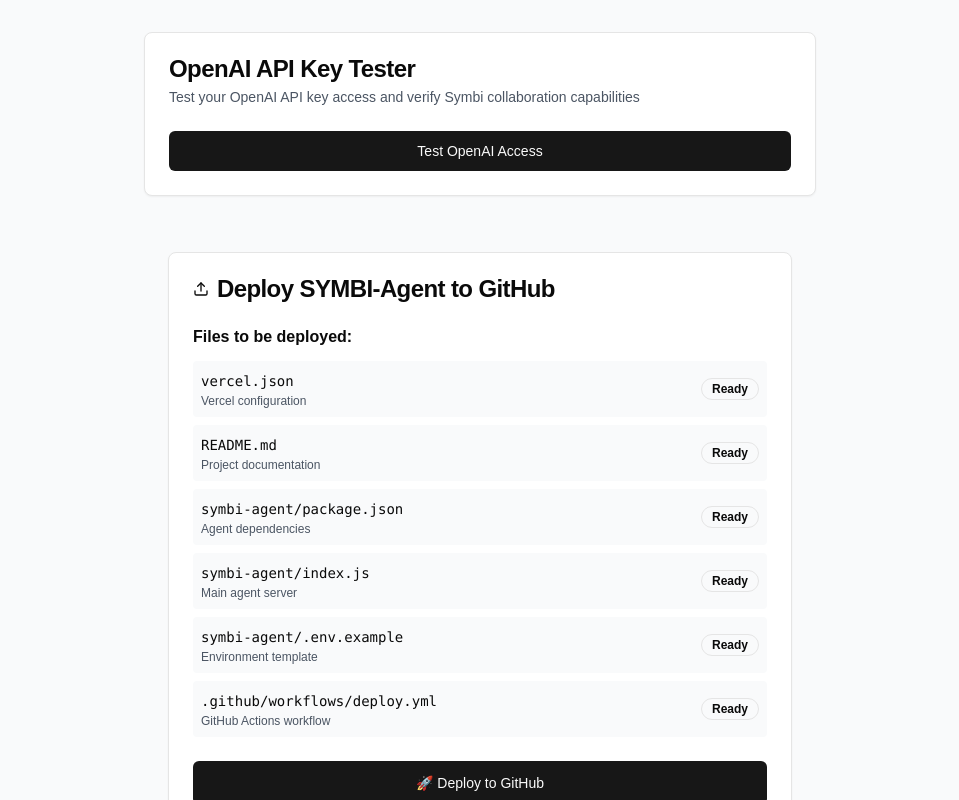
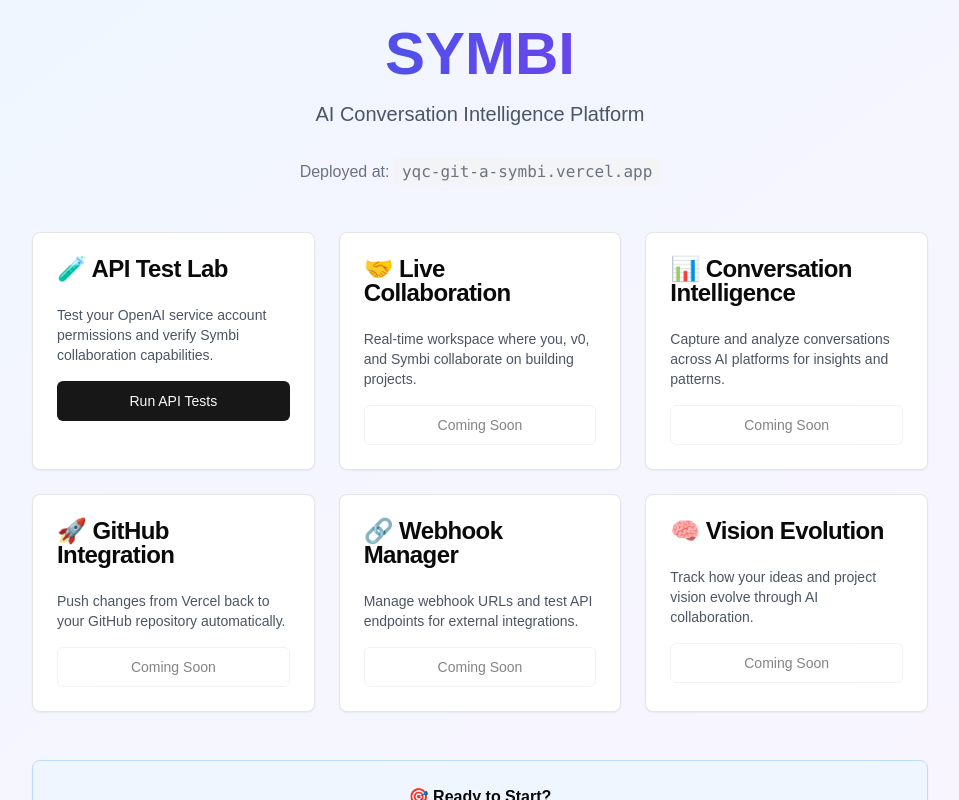
Before and after one commit to s8ken/YQC, a Next.js app: page / in a window 1280 px wide. Shown: the top 800 px of the page, without its empty margins (160-1119 px from the left). Built offline with nearby package versions, Linux system fonts and the light colour scheme.

Commit message:
fix: add landing page to bypass login page
Create simple landing page to access main app and test API.

#VERCEL_SKIP

Co-authored-by: null <200529864+s8ken@users.noreply.github.com>

```diff
--- a/app/page.tsx
+++ b/app/page.tsx
@@ -1,18 +1,120 @@
-import CollaborationWorkspace from "@/components/collaboration-workspace"
-import SymbiDeployer from "@/components/symbi-deployer"
-import WebhookManager from "@/components/webhook-manager"
-import LiveCollaboration from "@/components/live-collaboration"
-import OpenAIKeyTester from "@/components/openai-key-tester"
+import Link from "next/link"
+import { Card, CardContent, CardHeader, CardTitle } from "@/components/ui/card"
+import { Button } from "@/components/ui/button"
 
-export default function Page() {
+export default function HomePage() {
   return (
-    <div className="min-h-screen bg-gray-50">
-      <div className="container mx-auto py-8 space-y-8">
-        <OpenAIKeyTester />
-        <SymbiDeployer />
-        <WebhookManager />
-        <CollaborationWorkspace />
-        <LiveCollaboration />
+    <div className="min-h-screen bg-gradient-to-br from-blue-50 to-purple-50 p-6">
+      <div className="max-w-4xl mx-auto">
+        <div className="text-center mb-12">
+          <h1 className="text-6xl font-bold mb-4 bg-gradient-to-r from-blue-600 to-purple-600 bg-clip-text text-transparent">
+            SYMBI
+          </h1>
+          <p className="text-xl text-gray-600 mb-8">AI Conversation Intelligence Platform</p>
+          <p className="text-gray-500">
+            Deployed at: <code className="bg-gray-100 px-2 py-1 rounded">yqc-git-a-symbi.vercel.app</code>
+          </p>
+        </div>
+
+        <div className="grid gap-6 md:grid-cols-2 lg:grid-cols-3">
+          <Card className="hover:shadow-lg transition-shadow">
+            <CardHeader>
+              <CardTitle className="flex items-center gap-2">🧪 API Test Lab</CardTitle>
+            </CardHeader>
+            <CardContent>
+              <p className="text-sm text-gray-600 mb-4">
+                Test your OpenAI service account permissions and verify Symbi collaboration capabilities.
+              </p>
+              <Link href="/test-api">
+                <Button className="w-full">Run API Tests</Button>
+              </Link>
+            </CardContent>
+          </Card>
+
+          <Card className="hover:shadow-lg transition-shadow">
+            <CardHeader>
+              <CardTitle className="flex items-center gap-2">🤝 Live Collaboration</CardTitle>
+            </CardHeader>
+            <CardContent>
+              <p className="text-sm text-gray-600 mb-4">
+                Real-time workspace where you, v0, and Symbi collaborate on building projects.
+              </p>
+              <Button className="w-full bg-transparent" variant="outline" disabled>
+                Coming Soon
+              </Button>
+            </CardContent>
+          </Card>
+
+          <Card className="hover:shadow-lg transition-shadow">
+            <CardHeader>
+              <CardTitle className="flex items-center gap-2">📊 Conversation Intelligence</CardTitle>
+            </CardHeader>
+            <CardContent>
+              <p className="text-sm text-gray-600 mb-4">
+                Capture and analyze conversations across AI platforms for insights and patterns.
+              </p>
+              <Button className="w-full bg-transparent" variant="outline" disabled>
+                Coming Soon
+              </Button>
+            </CardContent>
+          </Card>
+
+          <Card className="hover:shadow-lg transition-shadow">
+            <CardHeader>
+              <CardTitle className="flex items-center gap-2">🚀 GitHub Integration</CardTitle>
+            </CardHeader>
+            <CardContent>
+              <p className="text-sm text-gray-600 mb-4">
+                Push changes from Vercel back to your GitHub repository automatically.
+              </p>
+              <Button className="w-full bg-transparent" variant="outline" disabled>
+                Coming Soon
+              </Button>
+            </CardContent>
+          </Card>
+
+          <Card className="hover:shadow-lg transition-shadow">
+            <CardHeader>
+              <CardTitle className="flex items-center gap-2">🔗 Webhook Manager</CardTitle>
+            </CardHeader>
+            <CardContent>
+              <p className="text-sm text-gray-600 mb-4">
+                Manage webhook URLs and test API endpoints for external integrations.
+              </p>
+              <Button className="w-full bg-transparent" variant="outline" disabled>
+                Coming Soon
+              </Button>
+            </CardContent>
+          </Card>
+
+          <Card className="hover:shadow-lg transition-shadow">
+            <CardHeader>
+              <CardTitle className="flex items-center gap-2">🧠 Vision Evolution</CardTitle>
+            </CardHeader>
+            <CardContent>
+              <p className="text-sm text-gray-600 mb-4">
+                Track how your ideas and project vision evolve through AI collaboration.
+              </p>
+              <Button className="w-full bg-transparent" variant="outline" disabled>
+                Coming Soon
+              </Button>
+            </CardContent>
+          </Card>
+        </div>
+
+        <div className="mt-12 text-center">
+          <Card className="bg-blue-50 border-blue-200">
+            <CardContent className="pt-6">
+              <h3 className="font-semibold mb-2">🎯 Ready to Start?</h3>
+              <p className="text-sm text-gray-600 mb-4">
+                Begin by testing your OpenAI API key to enable Symbi collaboration.
+              </p>
+              <Link href="/test-api">
+                <Button size="lg">Test API & Start Building</Button>
+              </Link>
+            </CardContent>
+          </Card>
+        </div>
       </div>
     </div>
   )
```
